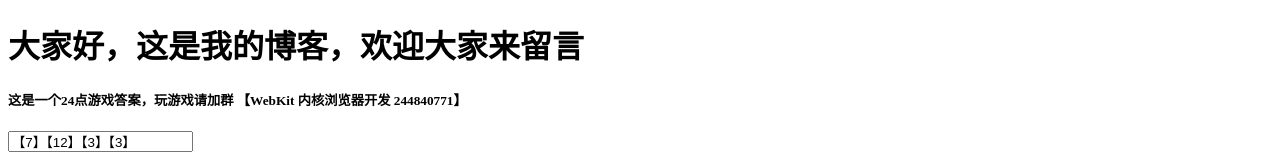
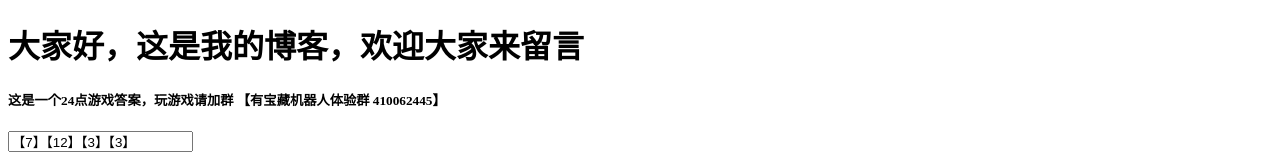
Before and after one commit to sa6/sa, a plain HTML site: page index.html in a window 1280 px wide. Shown: the top 167 px of the page. Drawn offline with Linux system fonts and the light colour scheme.

Commit message:
Update index.html

```diff
--- a/index.html
+++ b/index.html
@@ -7,7 +7,7 @@
   </head>
   <body>
     <h1>大家好，这是我的博客，欢迎大家来留言</h1>
-     <h5>这是一个24点游戏答案，玩游戏请加群 【WebKit 内核浏览器开发 244840771】</h5>
+     <h5>这是一个24点游戏答案，玩游戏请加群 【有宝藏机器人体验群 410062445】</h5>
     <input id="sz" value="【7】【12】【3】【3】"/>
 <p id=showit style="color:#aa3388;width:300;height:150;border:solid 1px #008800;">&nbsp;</p>
 
```
